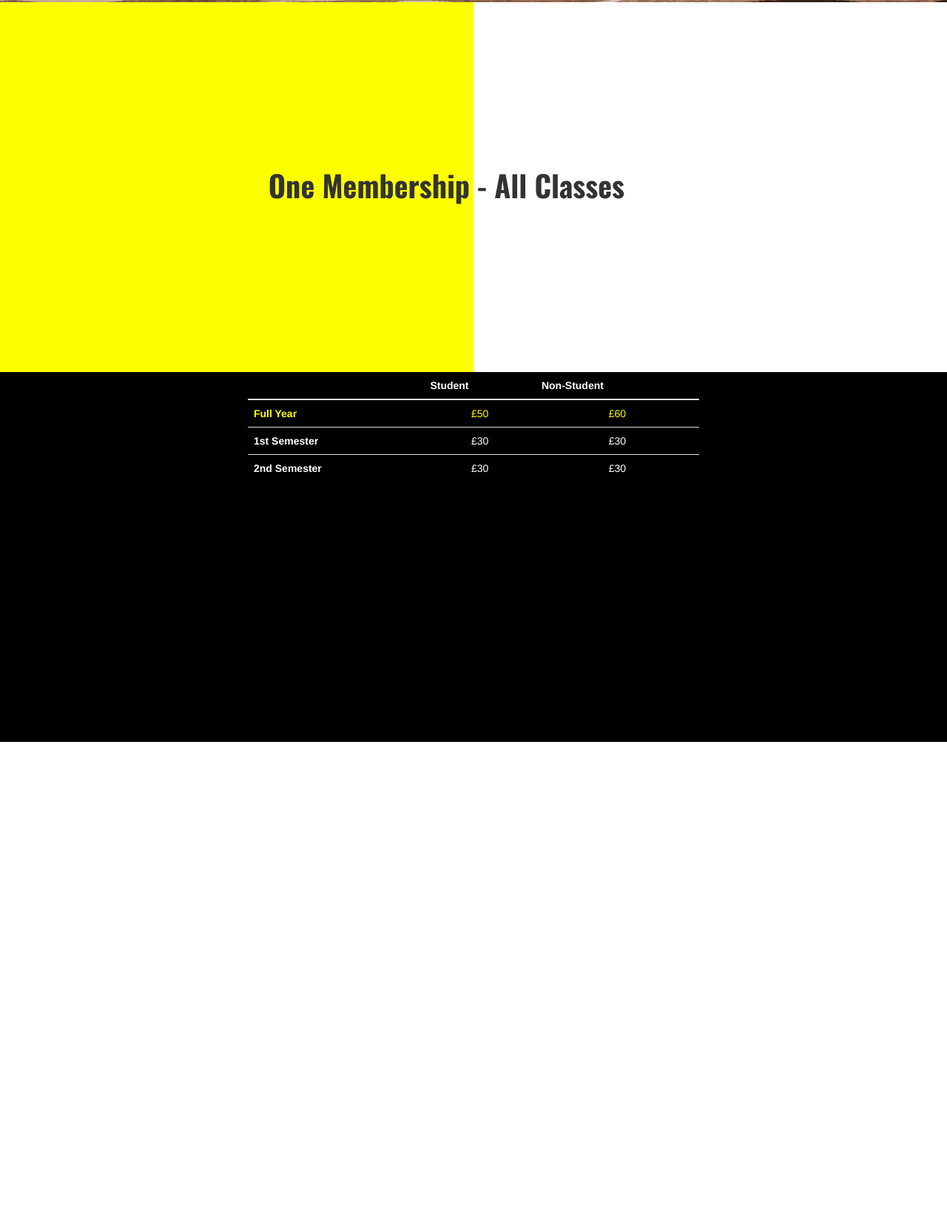
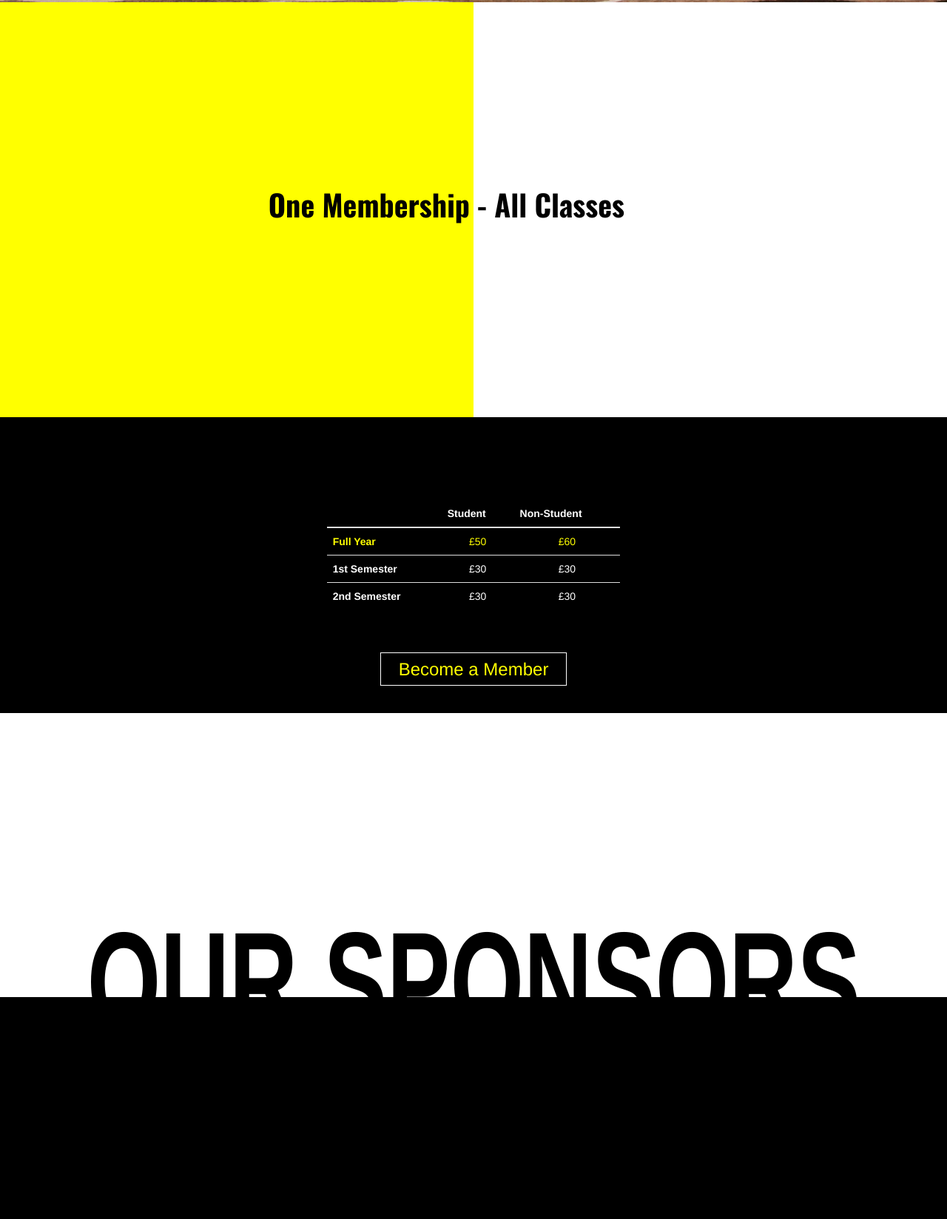
Before and after one commit to Octubrus/AUDS, a plain HTML site: page index.html in a window 1280 px wide. Shown: the part 5577-7225 px from the top of the page at 74% size. Before the commit the page ends 6580 px from the top, so only its background shows below. Drawn offline with nearby package versions, Linux system fonts and the light colour scheme.

Commit message:
sponsors section started

```diff
--- a/AUDS.css
+++ b/AUDS.css
@@ -150,24 +150,47 @@ span.glyphicon-menu-down {
 #membership h3 {
   font-family: 'Oswald', sans-serif;
   font-size: 5vmin;
-  top: 205px;
-  position: relative;
+  display: block;
 }
 #right {
   float: right;
   margin-right: -10px;
+  padding-top: 18vmax;
+  padding-bottom: 20vmax;
 }
 #left {
   float: left;
   margin-left: -10px;
+  padding-top: 18vmax;
+  padding-bottom: 20vmax;
 }
-#membershipOne div {
-  height: 500px;
+.yellowSide {
+  background-color: yellow;
 }
 #membership .blackCube {
   z-index: -1;
-  height: 500px;
+  height: 400px;
 }
 #membership .table {
   color: white;
 }
+#membership table {
+  margin-top: 14vh;
+  margin-bottom: 8vh;
+}
+#ourSponsors {
+  height: 30vw;
+}
+#ourSponsors > h2.black {
+  display: inline-block;
+  font-size: 5vw;
+  font-weight: bold;
+  font-stretch: condensed;
+
+  transform: scale(2,3);
+  margin-top: 25.7vw;
+  position: relative;
+}
+.black {
+  color: black;
+}
--- a/index.html
+++ b/index.html
@@ -167,19 +167,19 @@
 
     <div id="membershipOne" class="container-fluid">
       <div class="row">
-        <div class="col-xs-6 col-sm-6 yellowCube">
-          <h3 id="right">One Membership</h3>
+        <div class="col-xs-6 col-sm-6 yellowSide">
+          <h3 id="right" class="black">One Membership</h3>
         </div>
         <div class="col-xs-6 col-sm-6">
-          <h3 id="left">- All Classes</h3>
+          <h3 id="left" class="black">- All Classes</h3>
         </div>
       </div>
     </div>
     <div class="blackCube">
       <div class="container-fluid">
         <div class="row">
-          <div class="col-xs-1 col-sm-2 col-md-3"></div>
-          <div class="col-xs-10 col-sm-8 col-md-6">
+          <div class="col-xs-1 col-sm-3 col-md-4"></div>
+          <div class="col-xs-10 col-sm-6 col-md-4">
             <table class="table">
               <thead>
                 <tr>
@@ -207,9 +207,18 @@
               </tbody>
             </table>
           </div>
-            <div class="col-xs-1 col-sm-2 col-md-3"></div>
+            <div class="col-xs-1 col-sm-3 col-md-4"></div>
         </div>
       </div>
+      <a class="cta yellow membershipButton" href="#">Become a Member</a>
+    </div>
+  </section>
+  <section id="sponsors">
+    <div id="ourSponsors">
+      <h2 class="black">OUR SPONSORS</h2>
+    </div>
+    <div class="blackCube">
+
     </div>
   </section>
 
```
